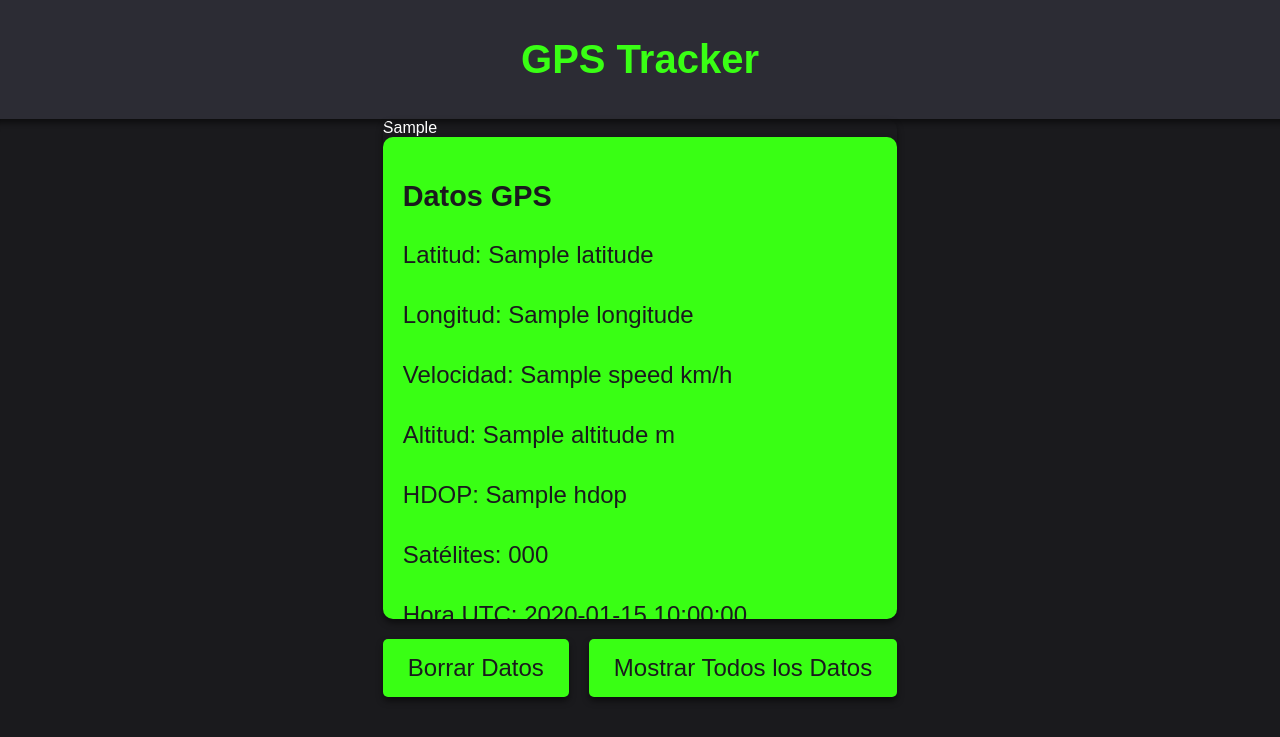
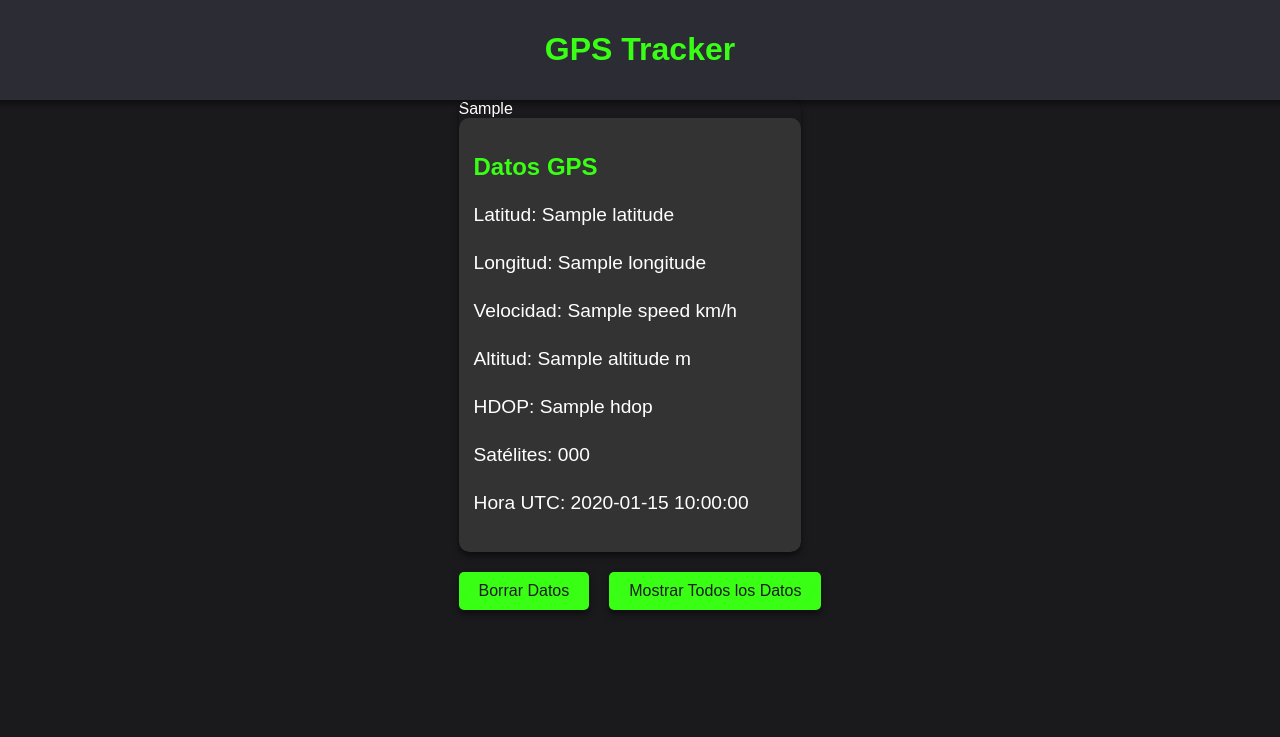
Before and after one commit to raymundosoto/App-web-Tracker-GPS-con-ESP32-y-modulo-NEO-6M-0-001-en-flask-y-mapas-de-Folium-, a Flask app: template templates/index.html in a window 1280 px wide. Shown: the top 737 px of the page. Run offline with Flask 2, Linux system fonts and the light colour scheme; the template is opened without the code that fills it: most values are stand-ins (such as "Sample title", 1, 10 or a date in 2020).

Commit message:
Update styles.css

```diff
--- a/static/styles.css
+++ b/static/styles.css
@@ -19,7 +19,7 @@ header {
 
 h1 {
     color: #39ff14; /* Verde neon */
-    font-size: 2.5em; /* Aumenté el tamaño del título */
+    font-size: 2em;
 }
 
 .content {
@@ -31,31 +31,26 @@ h1 {
 
 .map-container {
     flex: 2;
-    width: 100%; /* Aseguramos que ocupe todo el ancho disponible */
-    height: 500px; /* Ajustamos una altura adecuada para el mapa */
     margin-right: 20px;
     border-radius: 10px;
     overflow: hidden;
     box-shadow: 0px 4px 6px rgba(0, 0, 0, 0.5);
 }
 
-
 .info-container {
     flex: 1;
-    background-color: #39ff14; /* Fondo verde neon */
-    padding: 20px;
+    background-color: #333; /* Fondo gris oscuro para los datos */
+    padding: 15px;
     border-radius: 10px;
     box-shadow: 0px 4px 6px rgba(0, 0, 0, 0.5);
-    color: #1a1a1d; /* Letra de color oscuro para que sea legible */
 }
 
 h2 {
-    font-size: 1.8em; /* Título más grande */
-    color: #1a1a1d; /* Texto oscuro en los títulos */
+    color: #39ff14; /* Verde neon */
 }
 
 p {
-    font-size: 1.5em; /* Aumenté el tamaño de la letra */
+    font-size: 1.2em;
     line-height: 1.5;
 }
 
@@ -63,17 +58,15 @@ p {
     margin-top: 20px;
     display: flex;
     gap: 20px;
-    justify-content: center;
-    width: 100%;
 }
 
 button {
-    padding: 15px 25px; /* Botones más grandes */
+    padding: 10px 20px;
     border: none;
     border-radius: 5px;
     background-color: #39ff14; /* Verde neon */
     color: #1a1a1d;
-    font-size: 1.5em; /* Aumenté el tamaño de la letra de los botones */
+    font-size: 1em;
     cursor: pointer;
     box-shadow: 0px 4px 6px rgba(0, 0, 0, 0.5);
     transition: transform 0.2s, background-color 0.2s;
```
